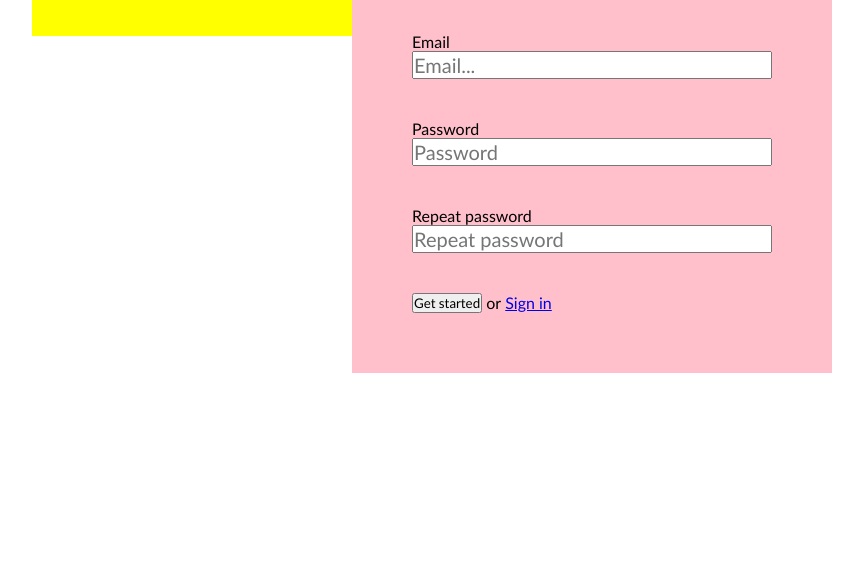
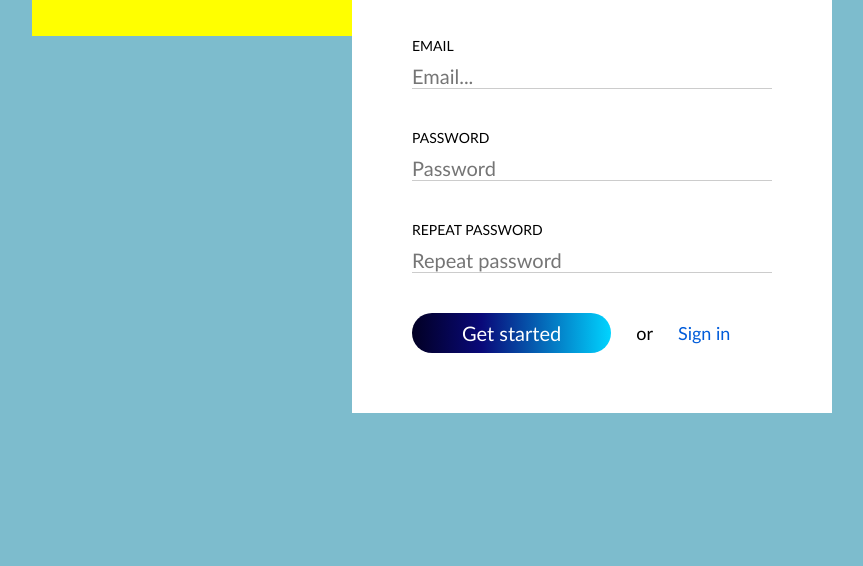
Before and after one commit to Dovaras/4-sign-up, a plain HTML site: page index.html in a window 1280 px wide. Shown: the part 234-800 px from the top of the page, without its empty margins (208-1071 px from the left). Drawn offline with Linux system fonts and the light colour scheme.

Commit message:
Sign-up eigoje

```diff
--- a/css/form.css
+++ b/css/form.css
@@ -1,3 +1,8 @@
+/*.form-row + .form-row {
+    margin-top: 40px;
+}
+*/
+
 .form {
     display: flex;
     flex-direction: column;
@@ -6,37 +11,55 @@
 }
 
 .form-row {
-    display: inline-block;
+    display: flex;
+    flex-direction: column;
+    gap: 10px;
     width: 100%;
 }
 
-/*.form-row + .form-row {
-    margin-top: 40px;
-}
-*/
-
-.form-row:first-of-type {
-    display: inline-block;
-    width: 100%;
-    margin-top: 0px;
-}
-
 .form-row > label {
-    display: inline-block;
-    width: 100%;
+    text-transform: uppercase;
+    font-size: 14px;
 }
 
 .form-row > input {
-    display: inline-block;
-    width: 100%;
     font-size: 20px;
+    border: none;
+    border-bottom: 1px solid #ccc;
+}
+
+.form-row.flex-row {
+    flex-direction: row;
+    gap: 25px;
 }
 
 .form-row > button {
+    padding-left: 50px;
+    padding-right: 50px;
+    line-height: 40px;
+    font-size: 20px;
+    background-color: #015cda;
+    background: linear-gradient(90deg, rgba(2,0,36,1) 0%, rgba(9,9,121,1) 35%, rgba(0,212,255,1) 100%);
+    color: #fff;
+    border-radius: 20px;
+    border: none;
+}
+
+.form-row > button:hover {
+    box-shadow: 2px 10px 10px -5px red;
 }
 
 .form-row > span {
+    line-height: 40px;
+    font-size: 18px;
 }
 
 .form-row > a {
+    line-height: 40px;
+    font-size: 18px;
+    text-decoration: none;
+    color: #015cda;
 }
+.form-row > a:hover {
+    background-color: red;
+}
--- a/css/main.css
+++ b/css/main.css
@@ -8,6 +8,7 @@ body * {
 }
 
 body {
+  background-color: #7dbccd;
 }
 
 main {
@@ -41,7 +42,7 @@ main {
 .right-column {
   width: 60%;
   float: left;
-  background-color: pink;
+  background-color: white;
   /* margin: 60px; */
   padding: 60px;
 }
--- a/index.html
+++ b/index.html
@@ -41,7 +41,7 @@
                         <label for="re-pass">Repeat password</label>
                         <input id="re-pass" placeholder="Repeat password" type="password" required>
                     </div>
-                    <div class="form-row">
+                    <div class="form-row flex-row">
                         <button type="submit">Get started</button>
                         <span>or</span>
                         <a href="#">Sign in</a>
```
